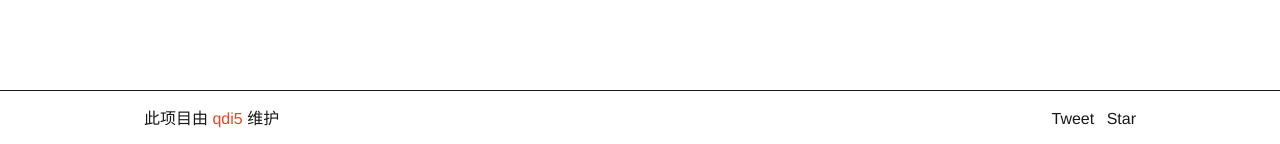
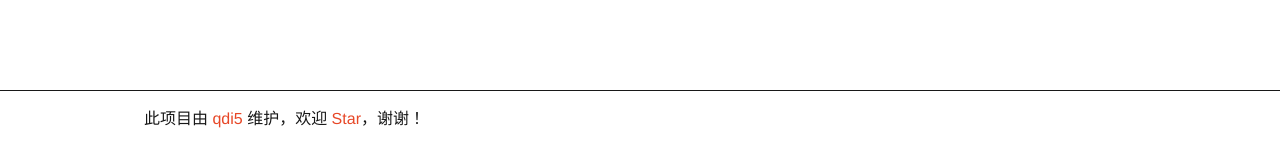
Before and after one commit to qdi5/qdi5.github.io, a Jekyll site: the page built from index.html, in a window 1280 px wide. Shown: the part 2050-2194 px from the top of the page. Built offline with Jekyll 4.4.1, drawn with Linux system fonts in a browser that asks for light colours; the list of posts is cut into pages by our own code; comment, search, counter and statistics services are not loaded.

Commit message:
去掉多余的图标和三方库的引用

```diff
--- a/_includes/footer.html
+++ b/_includes/footer.html
@@ -1,13 +1,19 @@
 <div class="border-top-thin clearfix mt-2 mt-lg-4">
   <div class="container mx-auto px-2">
-    <p class="col-8 sm-width-full left py-2 mb-0">此项目由 <a class="text-accent" href="https://github.com/{{ site.github_username }}">{{ site.github_username }}</a> 维护</p>
-    <ul class="list-reset right clearfix sm-width-full py-2 mb-2 mb-lg-0">
+    <p class="col-8 sm-width-full left py-2 mb-0">
+      此项目由
+      <a class="text-accent" href="https://github.com/{{ site.github_username }}">
+        {{ site.github_username }}
+      </a>
+      维护，欢迎
+      <a class="text-accent" href="https://github.com/{{ site.github_username }}/{{ site.github_repo }}">Star</a>，谢谢！</p>
+    <!-- <ul class="list-reset right clearfix sm-width-full py-2 mb-2 mb-lg-0">
       <li class="inline-block mr-1">
-        <a href="https://twitter.com/share" class="twitter-share-button" data-hashtags="{{ site.title }}">Tweet</a> <script>!function(d,s,id){var js,fjs=d.getElementsByTagName(s)[0],p=/^http:/.test(d.location)?'http':'https';if(!d.getElementById(id)){js=d.createElement(s);js.id=id;js.src=p+'://platform.twitter.com/widgets.js';fjs.parentNode.insertBefore(js,fjs);}}(document, 'script', 'twitter-wjs');</script>
+
       </li>
       <li class="inline-block">
-        <a class="github-button" href="https://github.com/{{ site.github_username }}/{{ site.github_repo }}" data-icon="octicon-star" data-count-href="{{ site.github_username }}/{{ github_repo }}/stargazers" data-count-api="/repos/{{ site.github_username }}/{{ github_repo }}#stargazers_count" data-count-aria-label="# stargazers on GitHub" aria-label="Star {{ site.github_username }}/{{ github_repo }} on GitHub">Star</a>
+
       </li>
-    </ul>
+    </ul> -->
   </div>
 </div>
--- a/_includes/head.html
+++ b/_includes/head.html
@@ -2,17 +2,13 @@
   <meta charset="utf-8">
   <meta http-equiv="X-UA-Compatible" content="IE=edge">
   <meta name="viewport" content="width=device-width, initial-scale=1">
-
   <title>{% if page.title %}{{ page.title | escape }}{% else %}{{ site.title | escape }}{% endif %}</title>
   <meta name="description" content="{% if page.excerpt %}{{ page.excerpt | strip_html | strip_newlines | truncate: 160 }}{% else %}{{ site.description }}{% endif %}">
   <link rel="shortcut icon" href="/assets/favicon.ico">
   {% assign user_url = site.url | append: site.baseurl %}
   {% assign full_base_url = user_url | default: site.github.url %}
   <link rel="stylesheet" href="{{ "/assets/style.css" | prepend: full_base_url }}">
-
   <link rel="canonical" href="{{ page.url | replace:'index.html','' | prepend: site.baseurl | prepend: site.url }}">
   <link rel="alternate" type="application/rss+xml" title="{{ site.title }}" href="{{ "/feed.xml" | prepend: site.baseurl | prepend: site.url }}">
-
-  <script async defer src="https://buttons.github.io/buttons.js"></script>
   <script src="/assets/libs/simple-jekyll-search.min.js"></script>
 </head>
```
